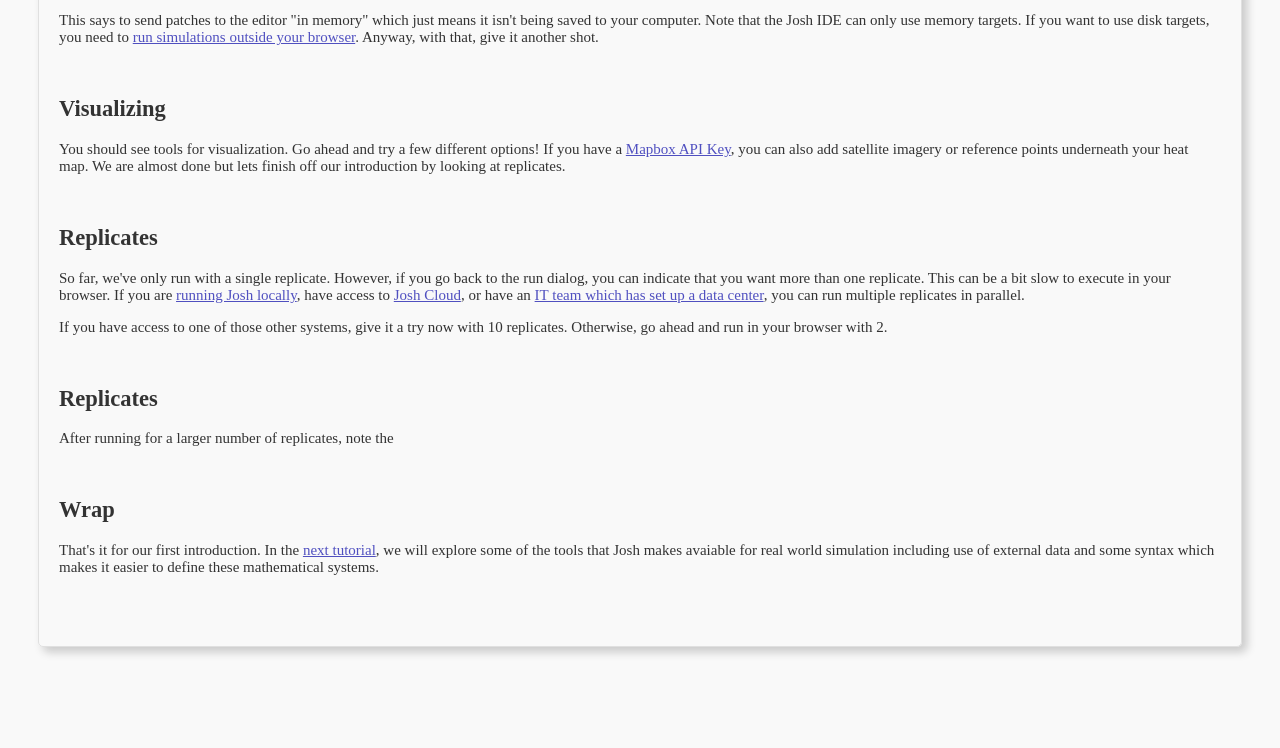
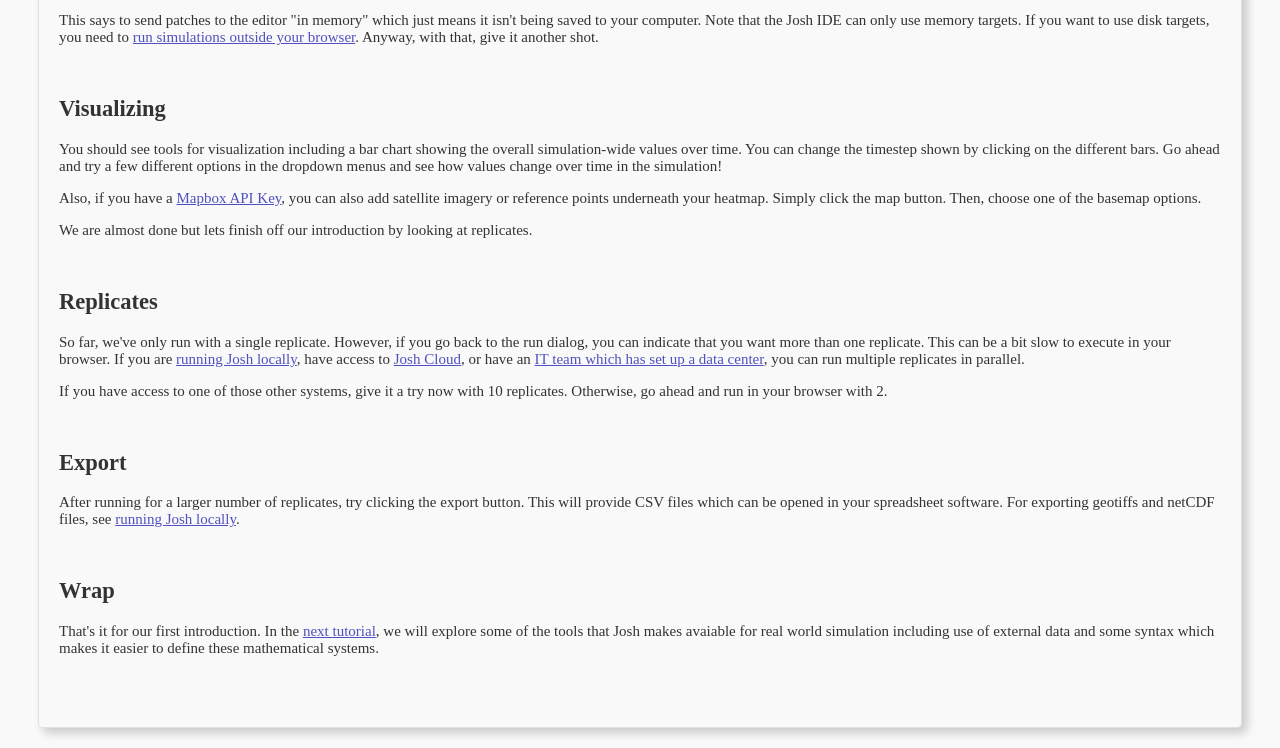
Before and after one commit to SchmidtDSE/josh, a plain HTML site: page landing/guides/hello.html in a window 1280 px wide. Shown: the part 2818-3566 px from the top of the page. Before the commit the page ends 3485 px from the top, so only its background shows below. Drawn offline with Linux system fonts and the light colour scheme; a web font is replaced by a local one.

Commit message:
Finish hello guide.

```diff
--- a/landing/guides/hello.html
+++ b/landing/guides/hello.html
@@ -142,7 +142,9 @@ end simulation</pre>
       </section>
       <section id="visualizing">
         <h2>Visualizing</h2>
-        <p>You should see tools for visualization. Go ahead and try a few different options! If you have a <a href="https://www.mapbox.com" target="_blank">Mapbox API Key</a>, you can also add satellite imagery or reference points underneath your heat map. We are almost done but lets finish off our introduction by looking at replicates.</p>
+        <p>You should see tools for visualization including a bar chart showing the overall simulation-wide values over time. You can change the timestep shown by clicking on the different bars. Go ahead and try a few different options in the dropdown menus and see how values change over time in the simulation!</p>
+        <p>Also, if you have a <a href="https://www.mapbox.com" target="_blank">Mapbox API Key</a>, you can also add satellite imagery or reference points underneath your heatmap. Simply click the map button. Then, choose one of the basemap options.</p>
+        <p>We are almost done but lets finish off our introduction by looking at replicates.</p>
       </section>
       <section id="replicates">
         <h2>Replicates</h2>
@@ -150,8 +152,8 @@ end simulation</pre>
         <p>If you have access to one of those other systems, give it a try now with 10 replicates. Otherwise, go ahead and run in your browser with 2.</p>
       </section>
       <section id="replicates">
-        <h2>Replicates</h2>
-        <p>After running for a larger number of replicates, note the </p>
+        <h2>Export</h2>
+        <p>After running for a larger number of replicates, try clicking the export button. This will provide CSV files which can be opened in your spreadsheet software. For exporting geotiffs and netCDF files, see <a href="/guides/cli.html">running Josh locally</a>.</p>
       </section>
       <section id="wrap">
         <h2>Wrap</h2>
```
